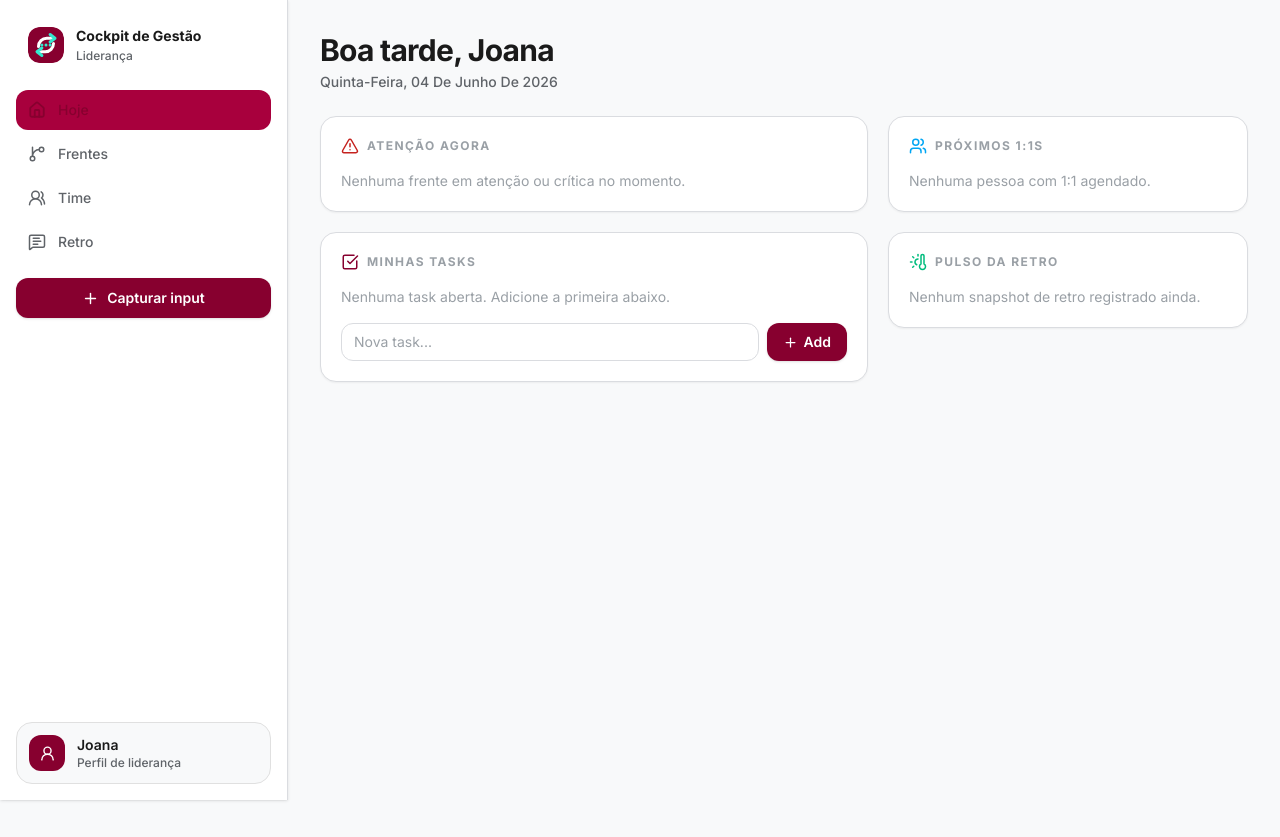
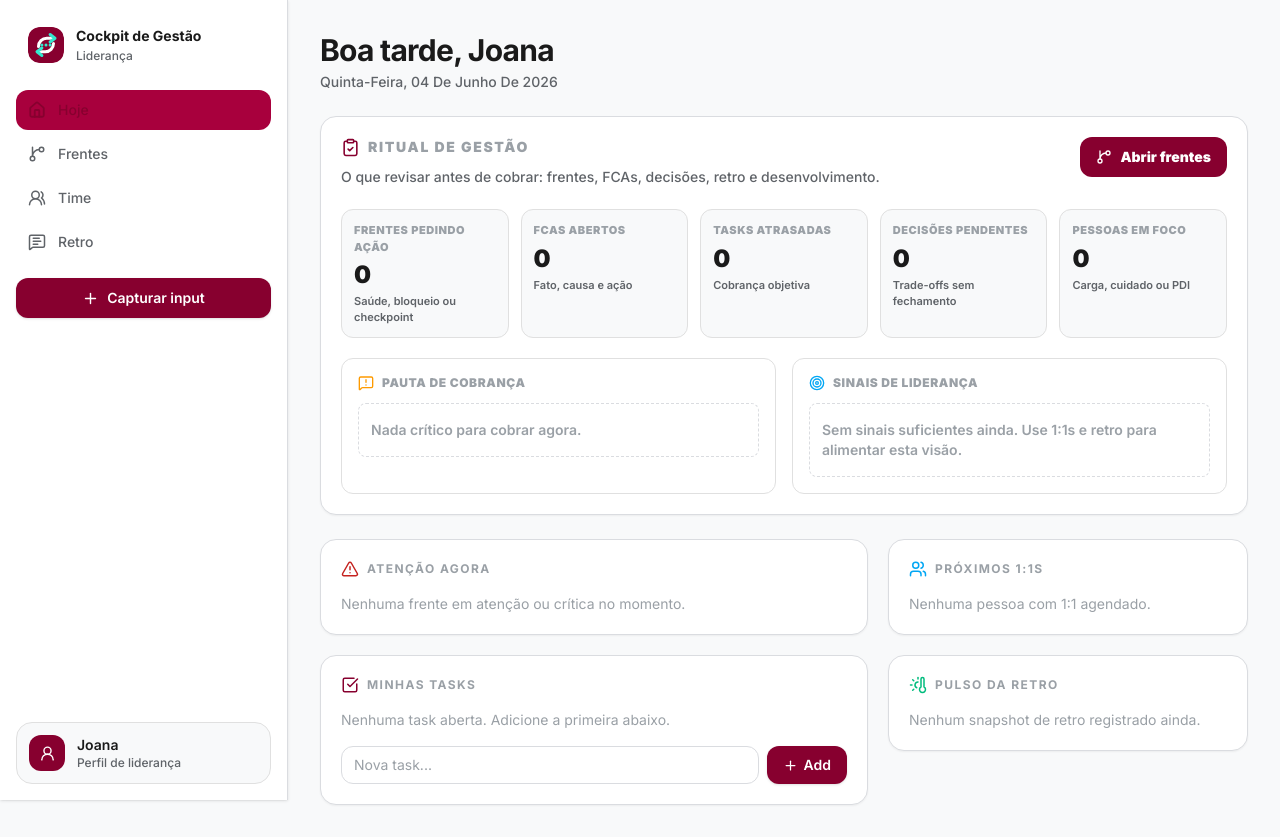
Before and after one commit to jecdurvalo/retro-app, a Next.js app: page /dashboard in a window 1280 px wide. Before the commit the page ends 800 px from the top, so only its background shows below. Built offline with nearby package versions, Linux system fonts and the light colour scheme.

Commit message:
feat: add leadership management cadence

```diff
--- a/app/dashboard/page.tsx
+++ b/app/dashboard/page.tsx
@@ -6,8 +6,12 @@ import {
   AlertTriangle,
   CalendarDays,
   CheckSquare,
+  ClipboardCheck,
+  GitBranch,
+  MessageSquareWarning,
   Plus,
   Square,
+  Target,
   ThermometerSun,
   Users,
 } from 'lucide-react'
@@ -15,6 +19,7 @@ import { loadFronts, type ManagementFront } from '@/lib/fronts'
 import { loadTasks, saveTasks, createEmptyTask, type Task } from '@/lib/tasks'
 import { loadPeople, type LeadershipPerson } from '@/lib/people'
 import { loadRetroSnapshots, type RetroSnapshot } from '@/lib/management'
+import { loadDecisions, type LeadershipDecision } from '@/lib/decisions'
 
 function formatDate(iso: string) {
   if (!iso) return ''
@@ -54,12 +59,18 @@ const attentionStyle: Record<string, string> = {
   'Monitorar carga': 'bg-amber-50 text-amber-700',
 }
 
+function isOverdue(value: string, referenceTime: number) {
+  return Boolean(value && new Date(`${value}T23:59:59`).getTime() < referenceTime)
+}
+
 export default function HojePage() {
   const [fronts, setFronts] = useState<ManagementFront[]>([])
   const [tasks, setTasks] = useState<Task[]>([])
   const [people, setPeople] = useState<LeadershipPerson[]>([])
   const [snapshots, setSnapshots] = useState<RetroSnapshot[]>([])
+  const [decisions, setDecisions] = useState<LeadershipDecision[]>([])
   const [newTaskText, setNewTaskText] = useState('')
+  const [referenceTime] = useState(() => Date.now())
 
   useEffect(() => {
     const frame = window.requestAnimationFrame(() => {
@@ -67,24 +78,37 @@ export default function HojePage() {
       setTasks(loadTasks())
       setPeople(loadPeople())
       setSnapshots(loadRetroSnapshots())
+      setDecisions(loadDecisions())
     })
 
     return () => window.cancelAnimationFrame(frame)
   }, [])
 
-  // Frentes em atenção ou crítica
-  const urgentFronts = fronts.filter(f => f.temperature === 'Crítica' || f.temperature === 'Atenção')
+  const openTasks = tasks.filter(t => t.status !== 'Concluída')
+  const overdueTasks = openTasks.filter(task => isOverdue(task.dueDate, referenceTime))
+  const openFcas = fronts.flatMap(front => (front.fcas ?? [])
+    .filter(fca => fca.status !== 'Concluído')
+    .map(fca => ({ ...fca, frontName: front.name, frontId: front.id })))
+  const pendingDecisions = decisions.filter(decision => decision.status === 'Pendente' || decision.status === 'Em alinhamento' || decision.status === 'Escalada')
 
-  // Tasks abertas (status !== Concluída)
-  const openTasks = tasks.filter(t => t.status !== 'Concluída')
+  const urgentFronts = fronts.filter(f =>
+    f.temperature === 'Crítica' ||
+    f.temperature === 'Atenção' ||
+    f.status === 'Bloqueada' ||
+    isOverdue(f.nextCheckpoint, referenceTime)
+  )
 
-  // Pessoas ordenadas por nextOneOnOne mais próximo
   const sortedPeople = [...people]
     .filter(p => p.nextOneOnOne)
     .sort((a, b) => a.nextOneOnOne.localeCompare(b.nextOneOnOne))
+  const peopleInFocus = people.filter(person =>
+    person.attention === 'Cuidar' ||
+    person.attention === 'Monitorar carga' ||
+    person.pdi.status === 'Ativo'
+  )
 
-  // Último snapshot de retro
   const lastSnapshot = [...snapshots].sort((a, b) => b.date.localeCompare(a.date))[0] ?? null
+  const retroThemes = lastSnapshot?.themes.slice(0, 4) ?? []
 
   function handleAddTask() {
     const text = newTaskText.trim()
@@ -115,6 +139,111 @@ export default function HojePage() {
           </h1>
           <p className="mt-1 text-sm font-medium capitalize text-[var(--text-secondary)]">{formattedToday()}</p>
         </header>
+
+        <section className="rounded-2xl border border-[var(--border-medium)] bg-[var(--bg-primary)] p-5 shadow-[var(--shadow-sm)]">
+          <div className="flex flex-col gap-4 lg:flex-row lg:items-start lg:justify-between">
+            <div>
+              <div className="flex items-center gap-2">
+                <ClipboardCheck size={19} className="text-[var(--retro-wine)]" />
+                <h2 className="text-sm font-black uppercase tracking-[0.12em] text-[var(--text-tertiary)]">Ritual de gestão</h2>
+              </div>
+              <p className="mt-2 max-w-2xl text-sm font-medium leading-6 text-[var(--text-secondary)]">
+                O que revisar antes de cobrar: frentes, FCAs, decisões, retro e desenvolvimento.
+              </p>
+            </div>
+            <Link
+              href="/frentes"
+              className="inline-flex items-center justify-center gap-2 rounded-xl bg-[var(--retro-wine)] px-4 py-2.5 text-sm font-black text-white transition hover:bg-[var(--retro-wine-hover)]"
+            >
+              <GitBranch size={16} />
+              Abrir frentes
+            </Link>
+          </div>
+
+          <div className="mt-5 grid gap-3 sm:grid-cols-2 xl:grid-cols-5">
+            {[
+              ['Frentes pedindo ação', urgentFronts.length, 'Saúde, bloqueio ou checkpoint'],
+              ['FCAs abertos', openFcas.length, 'Fato, causa e ação'],
+              ['Tasks atrasadas', overdueTasks.length, 'Cobrança objetiva'],
+              ['Decisões pendentes', pendingDecisions.length, 'Trade-offs sem fechamento'],
+              ['Pessoas em foco', peopleInFocus.length, 'Carga, cuidado ou PDI'],
+            ].map(([label, value, detail]) => (
+              <div key={String(label)} className="rounded-xl border border-[var(--border-light)] bg-[var(--bg-secondary)] p-3">
+                <p className="text-[11px] font-black uppercase tracking-wider text-[var(--text-tertiary)]">{String(label)}</p>
+                <p className="mt-1 text-2xl font-black text-[var(--text-primary)]">{Number(value)}</p>
+                <p className="mt-0.5 text-[11px] font-semibold leading-4 text-[var(--text-secondary)]">{String(detail)}</p>
+              </div>
+            ))}
+          </div>
+
+          <div className="mt-5 grid gap-4 lg:grid-cols-2">
+            <div className="rounded-xl border border-[var(--border-light)] bg-white p-4">
+              <div className="flex items-center gap-2">
+                <MessageSquareWarning size={16} className="text-amber-500" />
+                <h3 className="text-xs font-black uppercase tracking-wider text-[var(--text-tertiary)]">Pauta de cobrança</h3>
+              </div>
+              <div className="mt-3 space-y-2">
+                {[
+                  ...overdueTasks.slice(0, 3).map(task => ({
+                    title: task.text,
+                    detail: `Task atrasada${task.assignee ? ` · ${task.assignee}` : ''}`,
+                    href: '/frentes',
+                  })),
+                  ...openFcas.slice(0, 2).map(fca => ({
+                    title: fca.action || fca.fact,
+                    detail: `FCA aberto · ${fca.frontName}`,
+                    href: '/frentes',
+                  })),
+                  ...pendingDecisions.slice(0, 2).map(decision => ({
+                    title: decision.title,
+                    detail: `Decisão ${decision.status.toLowerCase()}`,
+                    href: '/decisoes',
+                  })),
+                ].slice(0, 6).map(item => (
+                  <Link key={`${item.detail}-${item.title}`} href={item.href} className="block rounded-lg bg-[var(--bg-secondary)] px-3 py-2 transition hover:bg-zinc-100">
+                    <p className="truncate text-sm font-black text-[var(--text-primary)]">{item.title}</p>
+                    <p className="mt-0.5 text-xs font-semibold text-[var(--text-secondary)]">{item.detail}</p>
+                  </Link>
+                ))}
+                {overdueTasks.length === 0 && openFcas.length === 0 && pendingDecisions.length === 0 && (
+                  <p className="rounded-lg border border-dashed border-[var(--border-medium)] px-3 py-4 text-sm font-semibold text-[var(--text-tertiary)]">
+                    Nada crítico para cobrar agora.
+                  </p>
+                )}
+              </div>
+            </div>
+
+            <div className="rounded-xl border border-[var(--border-light)] bg-white p-4">
+              <div className="flex items-center gap-2">
+                <Target size={16} className="text-sky-500" />
+                <h3 className="text-xs font-black uppercase tracking-wider text-[var(--text-tertiary)]">Sinais de liderança</h3>
+              </div>
+              <div className="mt-3 space-y-2">
+                {peopleInFocus.slice(0, 3).map(person => (
+                  <Link key={person.id} href="/pessoas" className="block rounded-lg bg-[var(--bg-secondary)] px-3 py-2 transition hover:bg-zinc-100">
+                    <p className="truncate text-sm font-black text-[var(--text-primary)]">{person.name}</p>
+                    <p className="mt-0.5 text-xs font-semibold text-[var(--text-secondary)]">{person.attention} · {person.pdi.status}</p>
+                  </Link>
+                ))}
+                {retroThemes.length > 0 && (
+                  <div className="rounded-lg bg-[var(--bg-secondary)] px-3 py-2">
+                    <p className="text-xs font-black uppercase tracking-wider text-[var(--text-tertiary)]">Temas da retro</p>
+                    <div className="mt-2 flex flex-wrap gap-1.5">
+                      {retroThemes.map(theme => (
+                        <span key={theme} className="rounded-full bg-white px-2.5 py-1 text-xs font-bold text-[var(--text-secondary)]">{theme}</span>
+                      ))}
+                    </div>
+                  </div>
+                )}
+                {peopleInFocus.length === 0 && retroThemes.length === 0 && (
+                  <p className="rounded-lg border border-dashed border-[var(--border-medium)] px-3 py-4 text-sm font-semibold text-[var(--text-tertiary)]">
+                    Sem sinais suficientes ainda. Use 1:1s e retro para alimentar esta visão.
+                  </p>
+                )}
+              </div>
+            </div>
+          </div>
+        </section>
 
         <div className="grid gap-5 xl:grid-cols-[1fr_360px]">
           <div className="space-y-5">
--- a/lib/evolution.ts
+++ b/lib/evolution.ts
@@ -123,12 +123,18 @@ export const initialSpecGoals: SpecGoal[] = [
   }
 ]
 
+type EvolutionData = {
+  evidences: EvolutionEvidence[]
+  checkpoints: Checkpoint[]
+  goals: SpecGoal[]
+}
+
 // === FUNÇÕES DE STORAGE ===
 function getStorageKey(key: string): string {
   return `retro_sync_${key}`
 }
 
-export function loadEvolutionData() {
+export function loadEvolutionData(): EvolutionData {
   if (typeof window === 'undefined') {
     return {
       evidences: [] as EvolutionEvidence[],
```
Also changed, not shown: app/minha-evolucao/page.tsx (+22 -24 lines).
